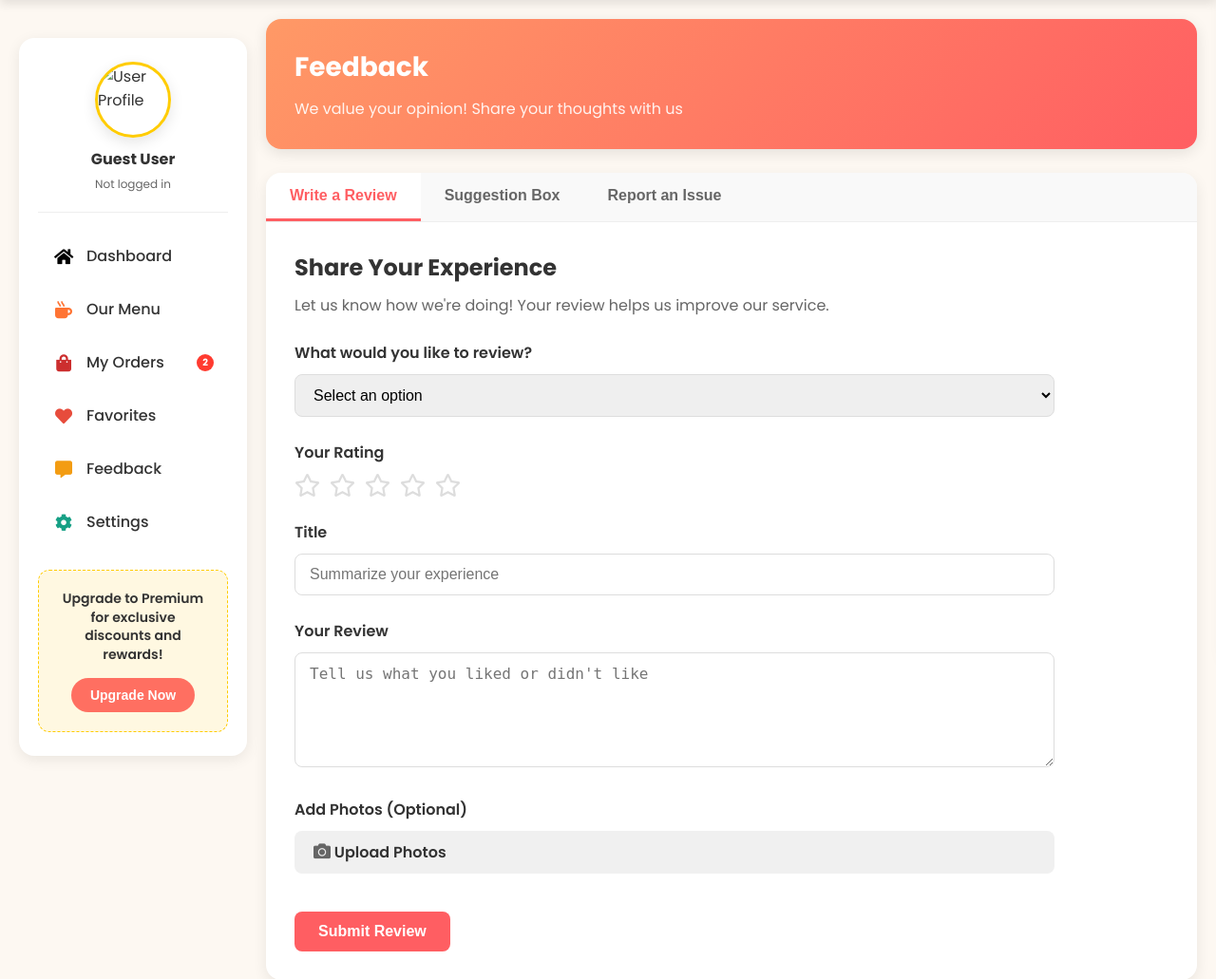
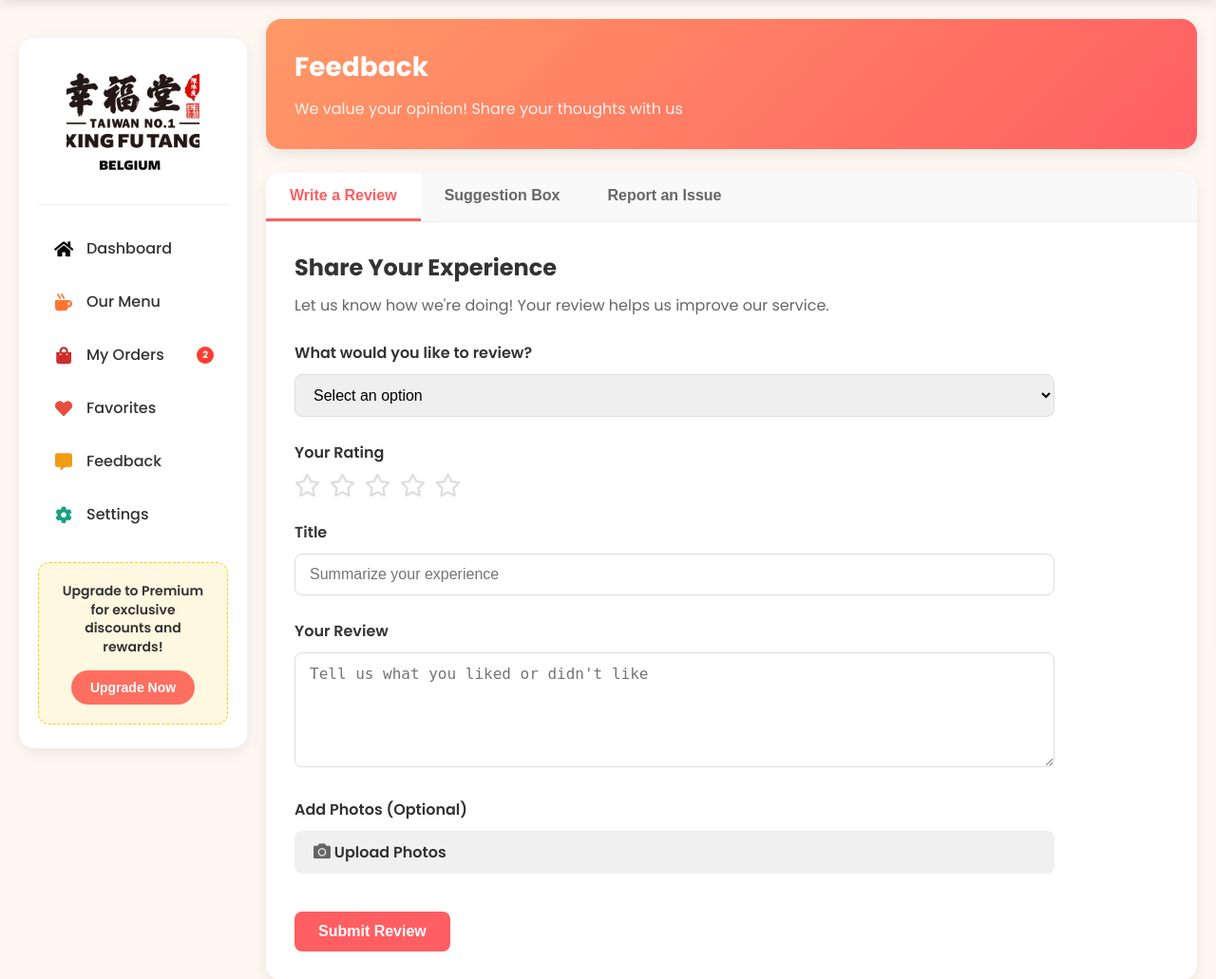
Before and after one commit to Charyna-chab/VC1-Group8-Drink, a PHP site: page /feedback in a window 1280 px wide. Shown: the part 105-1136 px from the top of the page at 95% size. Run offline with PHP 8.4, Linux system fonts and the light colour scheme.

Commit message:
style(add user): change style logo feature/sidebar [jira-16]

```diff
--- a/assets/css/style.css
+++ b/assets/css/style.css
@@ -547,13 +547,10 @@ main {
 }
 
 .user-profile-sidebar img {
-    width: 80px;
-    height: 80px;
-    border-radius: 50%;
+    width: 140px;
+    height: 120px;
     object-fit: cover;
     margin-bottom: 10px;
-    border: 3px solid #ffcc00;
-    box-shadow: 0 5px 15px rgba(0, 0, 0, 0.1);
 }
 
 .user-profile-sidebar h4 {
--- a/views/partials/sidebar.php
+++ b/views/partials/sidebar.php
@@ -1,8 +1,6 @@
 <aside class="sidebar">
     <div class="user-profile-sidebar">
-        <img src="<?php echo isset($_SESSION['user']) ? $_SESSION['user']['avatar'] : '/assets/images/users/user1.jpg'; ?>" alt="User Profile">
-        <h4><?php echo isset($_SESSION['user']) ? $_SESSION['user']['name'] : 'Guest User'; ?></h4>
-        <p><?php echo isset($_SESSION['user']) ? $_SESSION['user']['email'] : 'Not logged in'; ?></p>
+        <img src="<?php echo isset($_SESSION['user']) ? $_SESSION['user']['avatar'] : '/assets/image/logo/logo.png'; ?>" alt="User Profile">
     </div>
 
     <ul class="nav-list">
```
